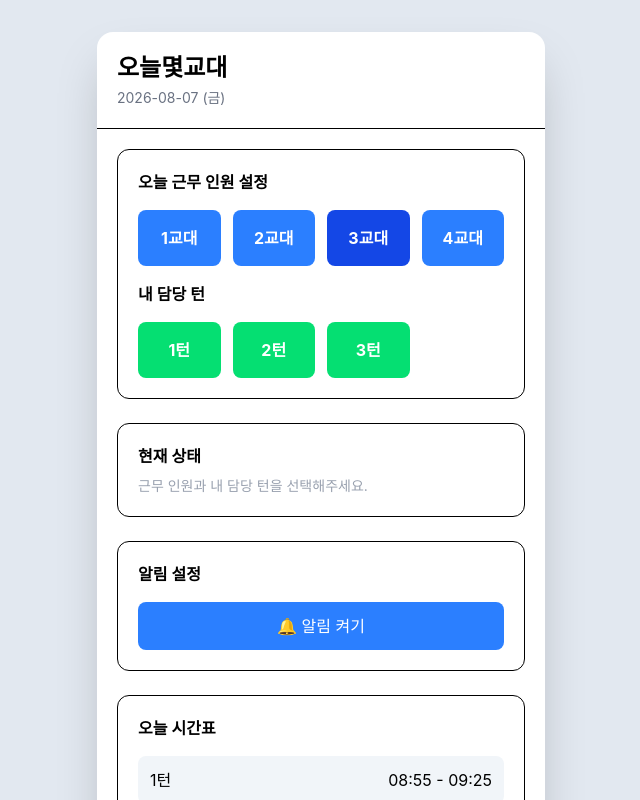
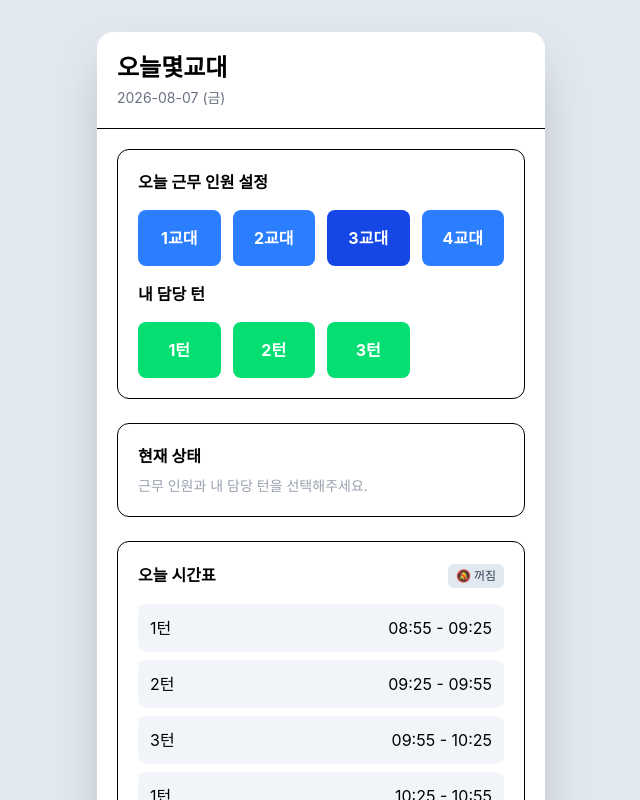
Before and after one commit to VerpJae/TodayShift, a React (Vite) app: page / in a window 1280 px wide. Shown: the top 800 px of the page, without its empty margins (319-959 px from the left). Built offline with nearby package versions, Linux system fonts and the light colour scheme.

Commit message:
feat: simplify notification toggle

```diff
--- a/src/App.tsx
+++ b/src/App.tsx
@@ -8,15 +8,16 @@ import {
   getTodayText,
   getDefaultWorkerCount,
 } from "./utils/date";
-import NotificationSetting from "./components/home/NotificationSetting";
 import CurrentShiftCard from "./components/home/CurrentShiftCard";
 
 function App() {
   const [workerCount, setWorkerCount] =
     useState<number | null>(getDefaultWorkerCount());
-
   const [myTurn, setMyTurn] =
     useState<number | null>(null);
+  const [isSetupEditing, setIsSetupEditing] = useState(true);
+
+  const isSetupComplete = workerCount !== null && myTurn !== null;
 
   return (
     <main className="min-h-screen bg-slate-200 flex justify-center">
@@ -27,6 +28,24 @@ function App() {
         {/* Main */}
         <section className="p-5 space-y-6">
           <div className="rounded-xl border p-5">
+            {isSetupComplete && !isSetupEditing ? (
+              <div className="flex items-center justify-between">
+                <div>
+                  <p className="text-sm text-gray-500">오늘의 설정</p>
+                  <p className="mt-1 font-semibold">
+                    {workerCount}명 근무 · 내 담당 {myTurn}턴
+                  </p>
+                </div>
+                <button
+                  type="button"
+                  onClick={() => setIsSetupEditing(true)}
+                  className="rounded-lg bg-slate-100 px-3 py-2 text-sm font-medium text-slate-700"
+                >
+                  수정
+                </button>
+              </div>
+            ) : (
+              <>
                 <h2 className="font-semibold mb-4">
                   오늘 근무 인원 설정
                 </h2>
@@ -41,9 +60,13 @@ function App() {
                 <TurnSelector
                   workerCount={workerCount}
                   myTurn={myTurn}
-              setMyTurn={setMyTurn}
+                  setMyTurn={(turn) => {
+                    setMyTurn(turn);
+                    setIsSetupEditing(false);
+                  }}
                 />
-
+              </>
+            )}
           </div>
 
           <CurrentShiftCard
@@ -52,11 +75,6 @@ function App() {
             myTurn={myTurn}
           />
 
-          <NotificationSetting
-            schedule={todaySchedule}
-            workerCount={workerCount}
-            myTurn={myTurn}
-          />
           <ScheduleCard
             schedule={todaySchedule}
             workerCount={workerCount}
--- a/src/components/home/NotificationSetting.tsx
+++ b/src/components/home/NotificationSetting.tsx
@@ -1,5 +1,4 @@
-import { useState } from "react";
-import { useEffect } from "react";
+import { useEffect, useState } from "react";
 import type { ScheduleItem } from "../../data/schedule";
 
 type NotificationSettingProps = {
@@ -32,6 +31,9 @@ function NotificationSetting({
         ? Notification.permission
         : "denied"
     );
+  const [isEnabled, setIsEnabled] = useState(
+    () => localStorage.getItem("shift-notifications-enabled") !== "false",
+  );
 
 
   const requestPermission = async () => {
@@ -42,25 +44,30 @@ function NotificationSetting({
     const result = await Notification.requestPermission();
 
     setPermission(result);
+
+    if (result === "granted") {
+      setIsEnabled(true);
+      localStorage.setItem("shift-notifications-enabled", "true");
+    }
   };
 
 
-  const sendTestNotification = () => {
-    if (
-        !("Notification" in window) ||
-        permission !== "granted"
-    ) {
-        return;
+  const toggleNotifications = () => {
+    if (permission !== "granted") {
+      void requestPermission();
+      return;
     }
 
-    new Notification("TodayShift", {
-        body: "알림 테스트입니다.",
+    setIsEnabled((enabled) => {
+      localStorage.setItem("shift-notifications-enabled", String(!enabled));
+      return !enabled;
     });
   };
 
   useEffect(() => {
     if (
       permission !== "granted" ||
+      !isEnabled ||
       workerCount === null ||
       myTurn === null
     ) {
@@ -105,50 +112,27 @@ function NotificationSetting({
     const intervalId = window.setInterval(checkShiftNotifications, 30_000);
 
     return () => window.clearInterval(intervalId);
-  }, [myTurn, permission, schedule, workerCount]);
+  }, [isEnabled, myTurn, permission, schedule, workerCount]);
 
 
   return (
-    <div className="rounded-xl border p-5">
-      <h2 className="font-semibold mb-4">
-        알림 설정
-      </h2>
-
-
-      {permission === "granted" ? (
-        <div className="space-y-3">
-          <p className="text-sm text-green-600">
-            🔔 알림이 켜져 있습니다.
-          </p>
-          <p className="text-sm text-gray-500">
-            내 근무 시작 5분 전에 알려드립니다.
-          </p>
-
-          <button
-            onClick={sendTestNotification}
-            className="
-              w-full
-              rounded-lg
-              bg-blue-500
-              p-3
-              text-white
-            "
-          >
-            테스트 알림 보내기
-          </button>
-        </div>
+    <div className="shrink-0">
+      {permission === "granted" && isEnabled ? (
+        <button
+          type="button"
+          onClick={toggleNotifications}
+          title="탭하면 근무 알림을 끕니다."
+          className="rounded-md bg-green-100 px-2 py-1 text-xs font-medium text-green-700"
+        >
+          🔔 켜짐
+        </button>
       ) : (
         <button
-          onClick={requestPermission}
-          className="
-            w-full
-            rounded-lg
-            bg-blue-500
-            p-3
-            text-white
-          "
+          type="button"
+          onClick={toggleNotifications}
+          className="rounded-md bg-slate-200 px-2 py-1 text-xs font-medium text-slate-700"
         >
-          🔔 알림 켜기
+          🔕 꺼짐
         </button>
       )}
     </div>
--- a/src/components/home/ScheduleCard.tsx
+++ b/src/components/home/ScheduleCard.tsx
@@ -1,4 +1,5 @@
 import type { ScheduleItem } from "../../data/schedule";
+import NotificationSetting from "./NotificationSetting";
 
 type ScheduleCardProps = {
   schedule: ScheduleItem[];
@@ -13,9 +14,14 @@ function ScheduleCard({
 }: ScheduleCardProps) {
   return (
     <div className="rounded-xl border p-5">
-      <h2 className="font-semibold mb-4">
-        오늘 시간표
-      </h2>
+      <div className="mb-4 flex items-center justify-between gap-3">
+        <h2 className="font-semibold">오늘 시간표</h2>
+        <NotificationSetting
+          schedule={schedule}
+          workerCount={workerCount}
+          myTurn={myTurn}
+        />
+      </div>
 
       {workerCount === null ? (
         <p className="text-gray-400">
```
Lines whose indentation alone changed are shown as unchanged.
